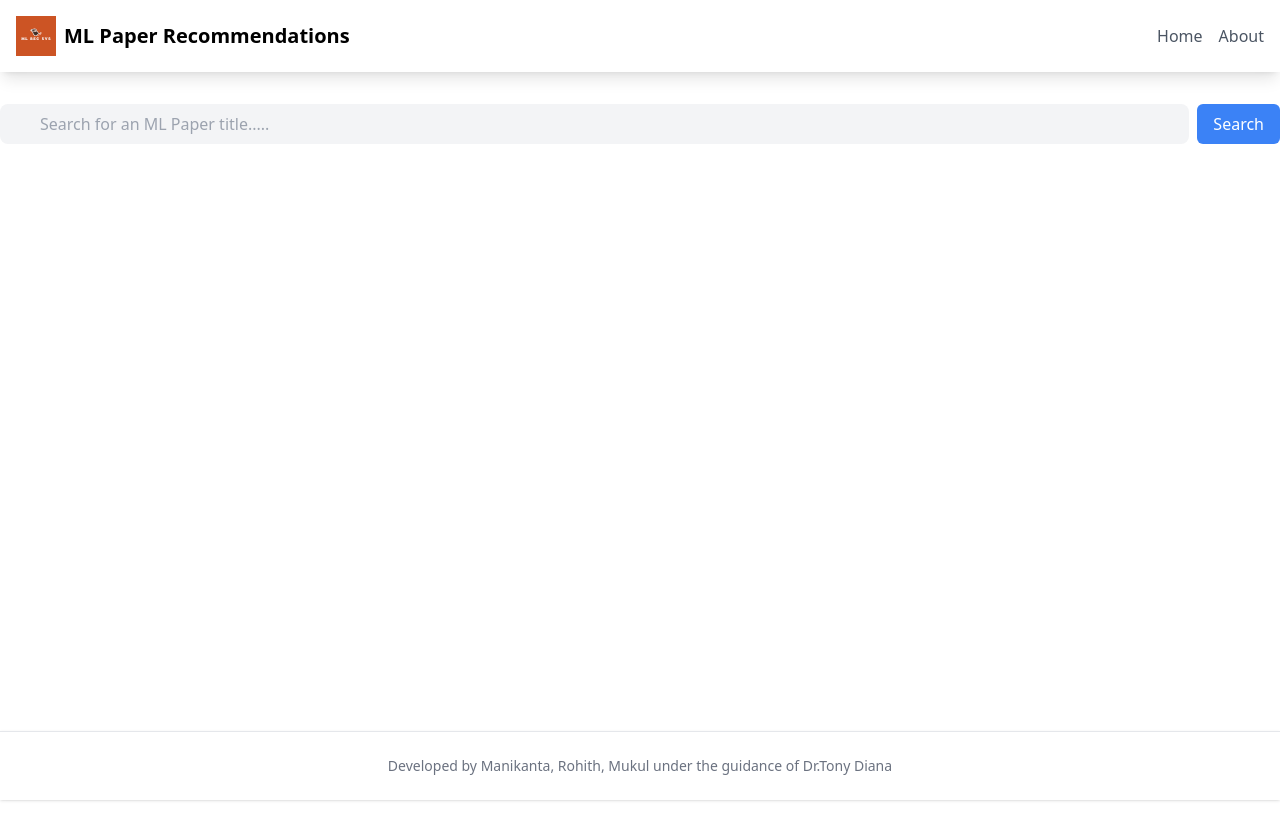
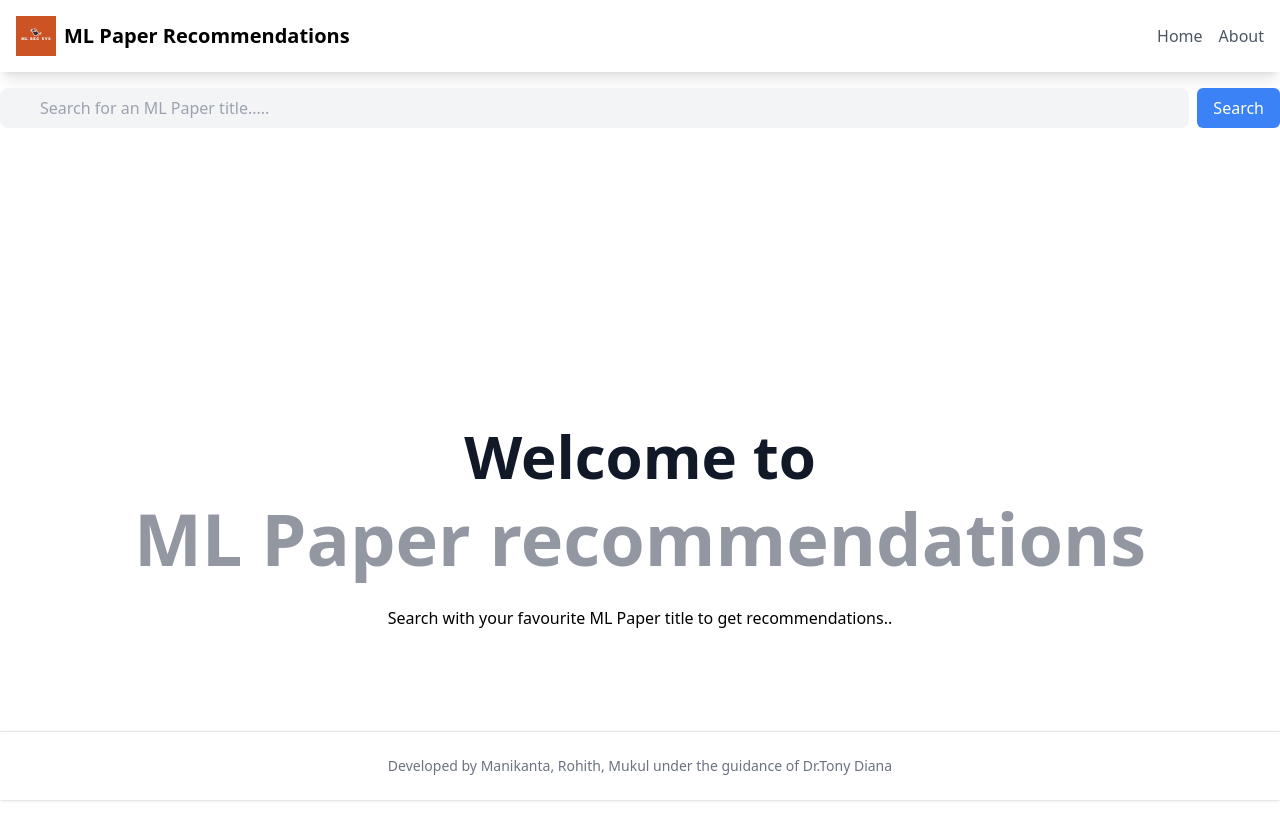
Before and after one commit to mani-kantap/ml_rec_sys, a Next.js app: page / in a window 1280 px wide. Shown: the top 840 px of the page. Built offline with nearby package versions, Linux system fonts and the light colour scheme.

Commit message:
Modifies index page to have welcome text

```diff
--- a/pages/design.js
+++ b/pages/design.js
@@ -1,7 +1,7 @@
 import React, { useState } from 'react'
 import Header from '../components/Header'
-import Footer from '../components/Footer'
 import SearchResult from '../components/SearchResult'
+import Image from 'next/image'
 
 const search = async (query) => {
   console.log("In Search")
@@ -32,18 +32,45 @@ const Home = () => {
   }
 
   return (
-    <div className="flex flex-col min-h-screen">
-      <div className="container mx-auto flex-grow py-8">
+    <>
+  <div className="flex flex-col min-h-screen items-center justify-center">
+    <div className="container mx-auto py-4">
       <form onSubmit={handleSubmit}>
         <div className="flex items-center relative text-gray-600 focus-within:text-gray-400">
-                <input type="search" name="q" className="py-2 w-full text-base text-gray-900 bg-gray-100 rounded-lg pl-10 focus:outline-none focus:bg-white focus:text-gray-900" placeholder="Search for an ML Paper title....." autoComplete="off" value={query} onChange={(e) => setQuery(e.target.value)} />
-                <button type="submit" className="px-4 py-2 rounded-md bg-blue-500 text-white hover:bg-blue-600 focus:outline-none focus:bg-blue-600 ml-2">
+          <input
+            type="search"
+            name="q"
+            className="py-2 w-full text-base text-gray-900 bg-gray-100 rounded-lg pl-10 focus:outline-none focus:bg-white focus:text-gray-900"
+            placeholder="Search for an ML Paper title....."
+            autoComplete="off"
+            value={query}
+            onChange={(e) => setQuery(e.target.value)}
+          />
+          <button
+            type="submit"
+            className="px-4 py-2 rounded-md bg-blue-500 text-white hover:bg-blue-600 focus:outline-none focus:bg-blue-600 ml-2"
+          >
             Search
           </button>
         </div>
       </form>
-        {isFetching && <div className="text-center mt-8">Searching...</div>}
-        {results.length > 0 &&(
+      {isFetching && <div className="text-center">Searching...</div>}
+      {results.length == 0 && (
+        <div className="flex flex-col items-center justify-center h-screen">
+          <div className="text-center">
+            <h1 className="text-4xl md:text-6xl font-bold text-gray-900 mb-4">
+              Welcome to
+            </h1>
+            <p className="text-4xl md:text-7xl font-extrabold text-gray-500 animate-pulse">
+              ML Paper recommendations
+            </p>
+            <div className="mt-8">
+                Search with your favourite ML Paper title to get recommendations..
+                </div>
+          </div>
+        </div>
+      )}
+      {results.length > 0 && (
         <div className="grid grid-cols-1 gap-4 mt-8">
           {results.map((result) => (
             <SearchResult
@@ -53,9 +80,11 @@ const Home = () => {
               index_={result[0].index_}
             />
           ))}
-        </div>)}
+        </div>
+      )}
     </div>
   </div>
+    </>
   )
 }
 
--- a/pages/index.js
+++ b/pages/index.js
@@ -1,7 +1,7 @@
 import React, { useState } from 'react'
 import Header from '../components/Header'
-import Footer from '../components/Footer'
 import SearchResult from '../components/SearchResult'
+import Image from 'next/image'
 
 const search = async (query) => {
   console.log("In Search")
@@ -32,18 +32,45 @@ const Home = () => {
   }
 
   return (
-    <div className="flex flex-col min-h-screen">
-      <div className="container mx-auto flex-grow py-8">
+    <>
+  <div className="flex flex-col min-h-screen items-center justify-center">
+    <div className="container mx-auto py-4">
       <form onSubmit={handleSubmit}>
         <div className="flex items-center relative text-gray-600 focus-within:text-gray-400">
-                <input type="search" name="q" className="py-2 w-full text-base text-gray-900 bg-gray-100 rounded-lg pl-10 focus:outline-none focus:bg-white focus:text-gray-900" placeholder="Search for an ML Paper title....." autoComplete="off" value={query} onChange={(e) => setQuery(e.target.value)} />
-                <button type="submit" className="px-4 py-2 rounded-md bg-blue-500 text-white hover:bg-blue-600 focus:outline-none focus:bg-blue-600 ml-2">
+          <input
+            type="search"
+            name="q"
+            className="py-2 w-full text-base text-gray-900 bg-gray-100 rounded-lg pl-10 focus:outline-none focus:bg-white focus:text-gray-900"
+            placeholder="Search for an ML Paper title....."
+            autoComplete="off"
+            value={query}
+            onChange={(e) => setQuery(e.target.value)}
+          />
+          <button
+            type="submit"
+            className="px-4 py-2 rounded-md bg-blue-500 text-white hover:bg-blue-600 focus:outline-none focus:bg-blue-600 ml-2"
+          >
             Search
           </button>
         </div>
       </form>
-        {isFetching && <div className="text-center mt-8">Searching...</div>}
-        {results.length > 0 &&(
+      {isFetching && <div className="text-center">Searching...</div>}
+      {results.length == 0 && (
+        <div className="flex flex-col items-center justify-center h-screen">
+          <div className="text-center">
+            <h1 className="text-4xl md:text-6xl font-bold text-gray-900 mb-4">
+              Welcome to
+            </h1>
+            <p className="text-4xl md:text-7xl font-extrabold text-gray-500 animate-pulse">
+              ML Paper recommendations
+            </p>
+            <div className="mt-8">
+                Search with your favourite ML Paper title to get recommendations..
+                </div>
+          </div>
+        </div>
+      )}
+      {results.length > 0 && (
         <div className="grid grid-cols-1 gap-4 mt-8">
           {results.map((result) => (
             <SearchResult
@@ -53,9 +80,11 @@ const Home = () => {
               index_={result[0].index_}
             />
           ))}
-        </div>)}
+        </div>
+      )}
     </div>
   </div>
+    </>
   )
 }
 
```
Also changed, not shown: public/back.webp (added). Lines whose indentation alone changed are shown as unchanged.
